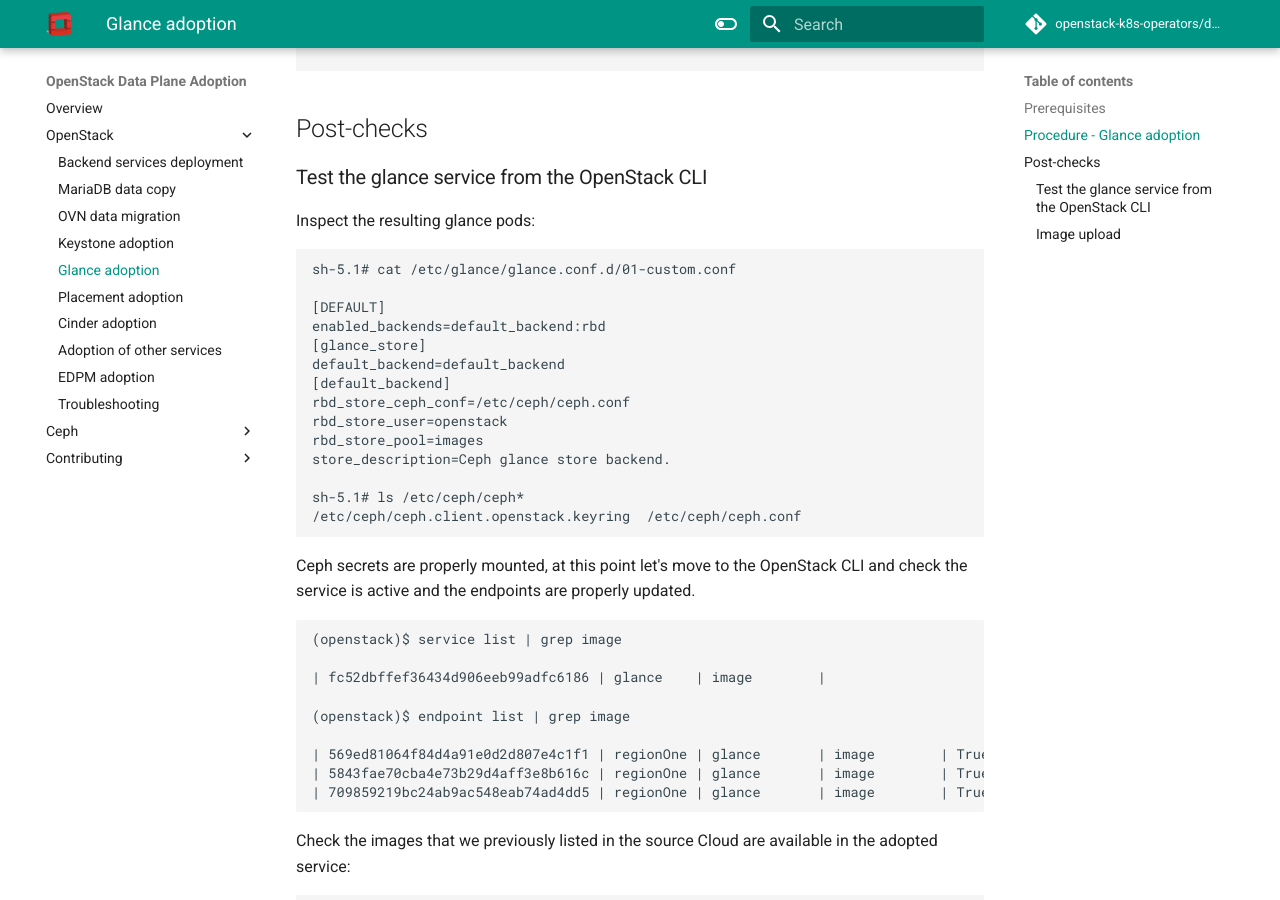
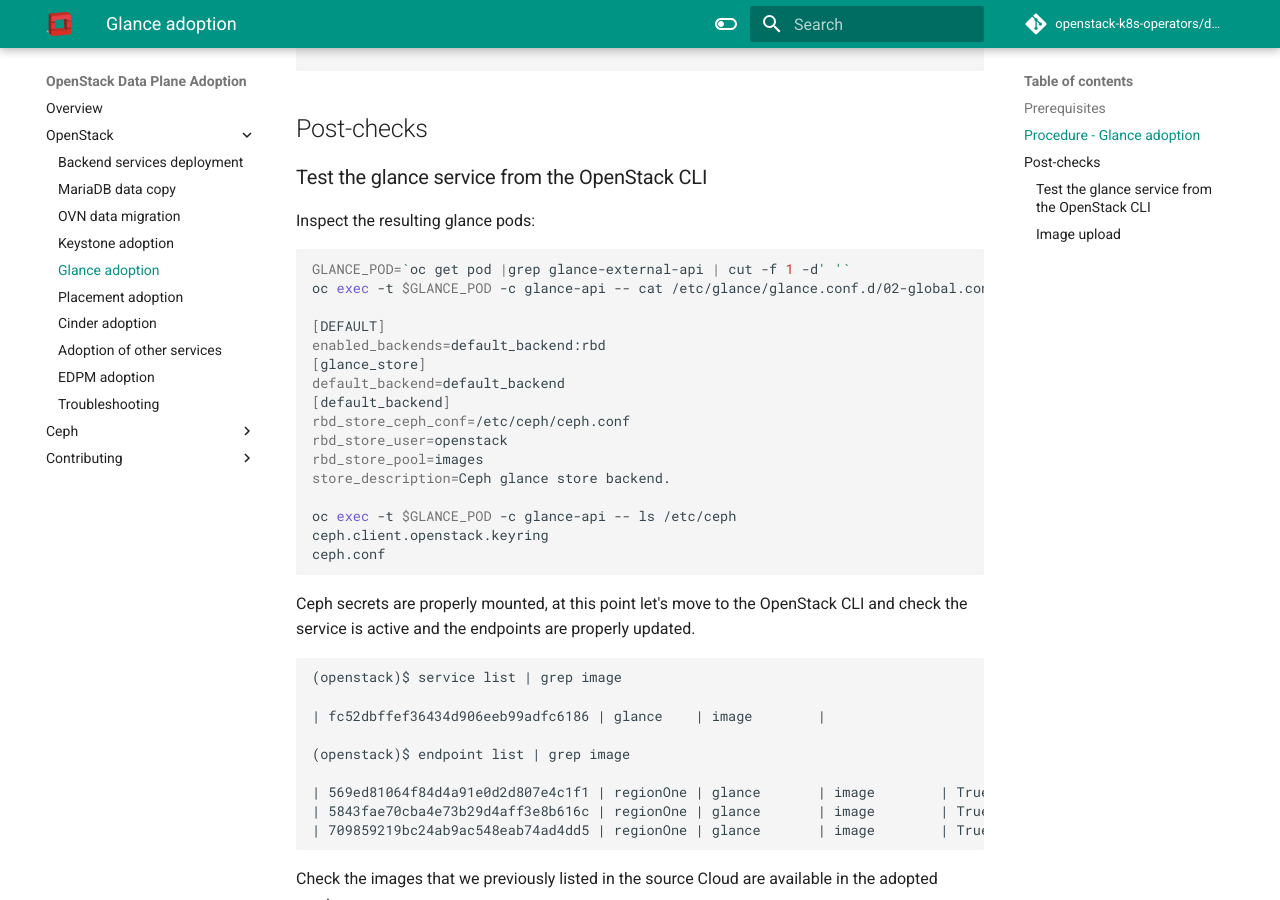
Before and after one commit to openstack-k8s-operators/data-plane-adoption, an MkDocs documentation site: the page built from docs/openstack/glance_adoption.md, in a window 1280 px wide and 900 px high, scrolled down 2979 px. Built offline with MkDocs 1.6.1 and Material for MkDocs 9.7.7, drawn with Linux system fonts in a browser that asks for light colours; comment, search, counter and statistics services are not loaded; the version menu is left out.

Commit message:
Glance: Fix the file with the config
The current Glance adoption process is using the old 01-custom.conf
filename to look for the new service configuration, but now the right
name is 02-global.conf, this patches fixes this issue.

The patch also provides full commands to check the contents of the
container using oc commands instead of assuming that the human operator
following the procedure will figure out they have to list the pods and
then go into one of the glance ones to run those commands.

````diff
--- a/docs/openstack/glance_adoption.md
+++ b/docs/openstack/glance_adoption.md
@@ -156,8 +156,9 @@
 
 Inspect the resulting glance pods:
 
-```
-sh-5.1# cat /etc/glance/glance.conf.d/01-custom.conf
+```bash
+GLANCE_POD=`oc get pod |grep glance-external-api | cut -f 1 -d' '`
+oc exec -t $GLANCE_POD -c glance-api -- cat /etc/glance/glance.conf.d/02-global.conf
 
 [DEFAULT]
 enabled_backends=default_backend:rbd
@@ -169,8 +170,9 @@
 rbd_store_pool=images
 store_description=Ceph glance store backend.
 
-sh-5.1# ls /etc/ceph/ceph*
-/etc/ceph/ceph.client.openstack.keyring  /etc/ceph/ceph.conf
+oc exec -t $GLANCE_POD -c glance-api -- ls /etc/ceph
+ceph.client.openstack.keyring
+ceph.conf
 ```
 
 Ceph secrets are properly mounted, at this point let's move to the OpenStack
````
